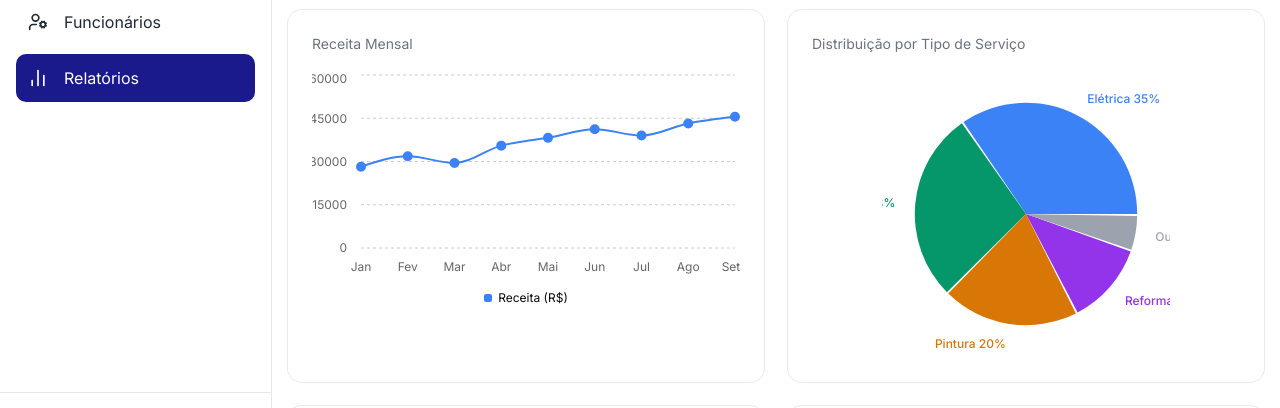
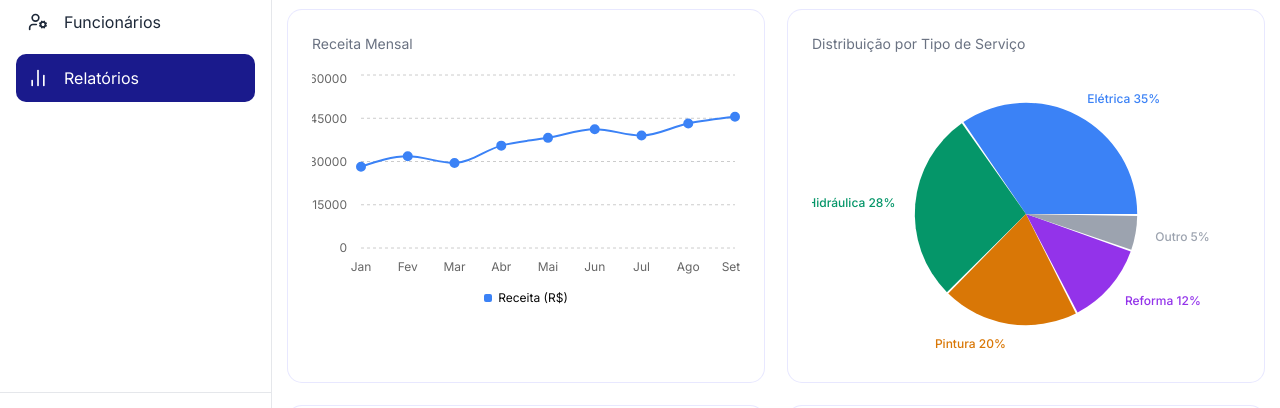
Before and after one commit to danielqueirozc/system-rh, a Next.js app in the folder web/: page /reports in a window 1280 px wide. Shown: the part 339-747 px from the top of the page. Built offline with nearby package versions, Linux system fonts and the light colour scheme.

Commit message:
fix: make service type pie chart fill container width

```diff
--- a/web/app/components/ui/service-type-chart.tsx
+++ b/web/app/components/ui/service-type-chart.tsx
@@ -59,7 +59,7 @@ export function ServiceTypeChart() {
         </CardTitle>
       </CardHeader>
       <CardContent className="px-0">
-        <ChartContainer config={chartConfig} className="mx-auto aspect-square max-h-72">
+        <ChartContainer config={chartConfig} className="mx-auto aspect-square max-h-72 w-full">
           <PieChart>
             <ChartTooltip content={<ChartTooltipContent hideLabel nameKey="type" />} />
             <Pie
```
